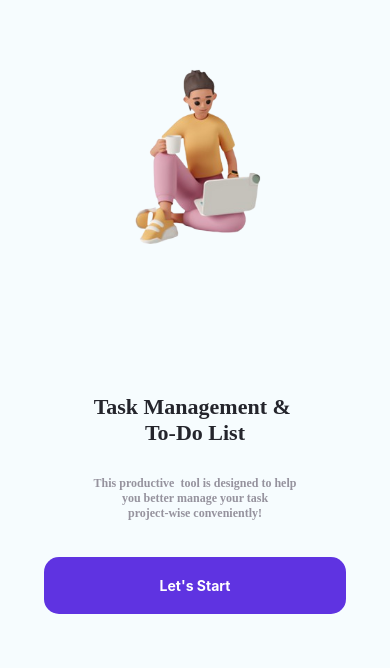
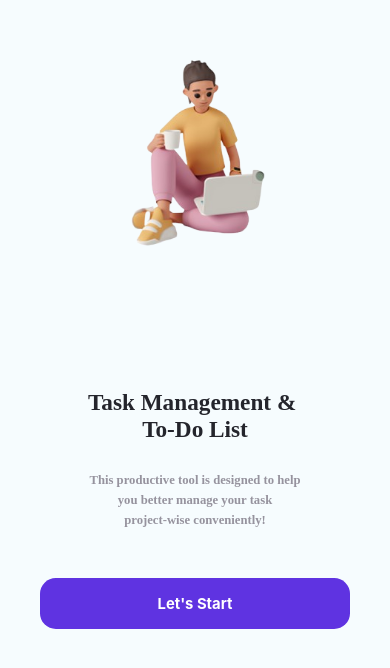
Before and after one commit to H4rxh-dev/Tasky, a React Native app: screen /Started in a window 390 px wide. Shown: the part 124-792 px from the top of the page. Built offline with nearby package versions, Linux system fonts and the light colour scheme.

Commit message:
Added responsiveness at src/Screen/Started.jsx

```diff
--- a/package.json
+++ b/package.json
@@ -32,6 +32,7 @@
     "react-native-push-notification": "^8.1.1",
     "react-native-safe-area-context": "^5.4.1",
     "react-native-screens": "^4.11.0",
+    "react-native-size-matters": "^0.4.2",
     "react-native-svg": "^15.12.0",
     "react-native-toast-message": "^2.3.0",
     "react-native-uuid": "^2.0.3",
--- a/src/Screen/Started.jsx
+++ b/src/Screen/Started.jsx
@@ -4,6 +4,12 @@ import { colors } from '../styles/color'
 import AsyncStorage from '@react-native-async-storage/async-storage'
 import { configureNotifications, scheduleHourlyNotification, showNotification } from '../services/Notification'
 import { requestExactAlarmPermission, requestNotificationPermission } from '../services/AlarmPermissionService'
+import {
+  scale,
+  verticalScale,
+  moderateScale,
+  moderateVerticalScale
+} from 'react-native-size-matters';
 
 const Started = ({ navigation }) => {
 
@@ -26,41 +32,25 @@ const Started = ({ navigation }) => {
       console.error("❌ Error in onboarding:", error);
     }
   };
+
   return (
     <View style={styles.contain}>
       <Image
         source={require('../assets/Reat_img.png')}
-        style={{
-          height: 350,
-          width: 330,
-          backgroundColor: colors.background
-        }}
+        style={styles.image}
         resizeMethod='contain'
-
       />
 
-      <View style={{ justifyContent: "space-between", padding: 14 }}>
-        <View style={{ marginBottom: 36 }}>
-
-          <Text style={{ textAlign: "center", fontSize: 22, fontWeight: 700, fontFamily: "Inter-Regular", color: "#24252c" }}>Task Management & {"\n"}
-            To-Do List
+      <View style={styles.textContainer}>
+        <View style={styles.header}>
+          <Text style={styles.title}>
+            Task Management & {"\n"}To-Do List
           </Text>
 
-          <View style={{ marginTop: 30 }}>
-
-            <Text style={styles.txts}>
-              This productive  tool is designed to help
-            </Text>
-
-            <Text style={styles.txts}>
-              you better manage your task
-            </Text>
-            <Text style={styles.txts}>
-
-
-              project-wise conveniently!
-            </Text>
-
+          <View style={styles.subTextGroup}>
+            <Text style={styles.txts}>This productive tool is designed to help</Text>
+            <Text style={styles.txts}>you better manage your task</Text>
+            <Text style={styles.txts}>project-wise conveniently!</Text>
           </View>
         </View>
 
@@ -69,30 +59,58 @@ const Started = ({ navigation }) => {
         </TouchableOpacity>
       </View>
     </View>
-  )
-}
+  );
+};
 
-export default Started
+export default Started;
 
 const styles = StyleSheet.create({
   contain: {
     flex: 1,
-    padding: 30,
+    padding: moderateScale(24),
     backgroundColor: colors.background,
     justifyContent: "space-evenly"
-
-  }, image: {
-    width: 220,
-    height: 220,
+  },
+  image: {
+    height: verticalScale(300),
+    width: scale(300),
+    backgroundColor: colors.background,
+    alignSelf: "center"
+  },
+  textContainer: {
+    justifyContent: "space-between",
+    padding: moderateScale(14)
+  },
+  header: {
+    marginBottom: verticalScale(36)
+  },
+  title: {
+    textAlign: "center",
+    fontSize: moderateScale(22),
+    fontWeight: '700',
+    fontFamily: "Inter-Regular",
+    color: "#24252c"
+  },
+  subTextGroup: {
+    marginTop: verticalScale(24)
+  },
+  txts: {
+    fontSize: moderateScale(12),
+    fontFamily: "Inter-Regular",
+    textAlign: "center",
+    color: "#96939e",
+    fontWeight: '600',
+    marginBottom: verticalScale(4)
   },
   btn: {
-    backgroundColor: colors.btncolor, padding: 20, borderCurve: 50, borderRadius: 15
+    backgroundColor: colors.btncolor,
+    padding: moderateScale(16),
+    borderRadius: moderateScale(15)
   },
   txt: {
-    textAlign: "center", color: "#ffffff", fontSize: 14, fontWeight: 700
-  },
-  txts: { fontSize: 12, fontFamily: "Inter_Regular", textAlign: "center", color: "#96939e", fontWeight: 600 }
-
-
-
-})
+    textAlign: "center",
+    color: "#ffffff",
+    fontSize: moderateScale(14),
+    fontWeight: '700'
+  }
+});
```
Also changed, not shown: 1 other file (tests, documents, lock files or other folders).
